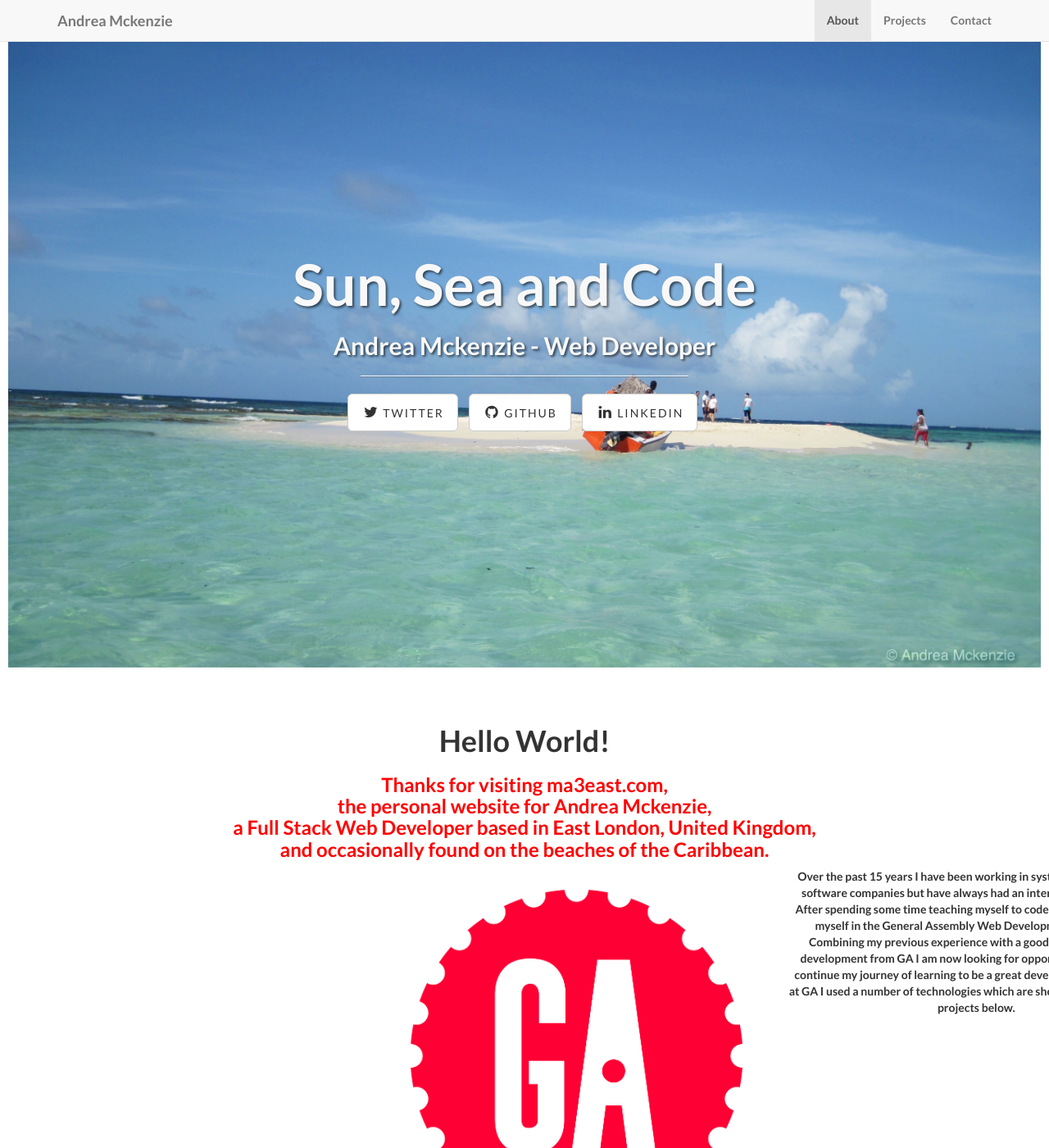
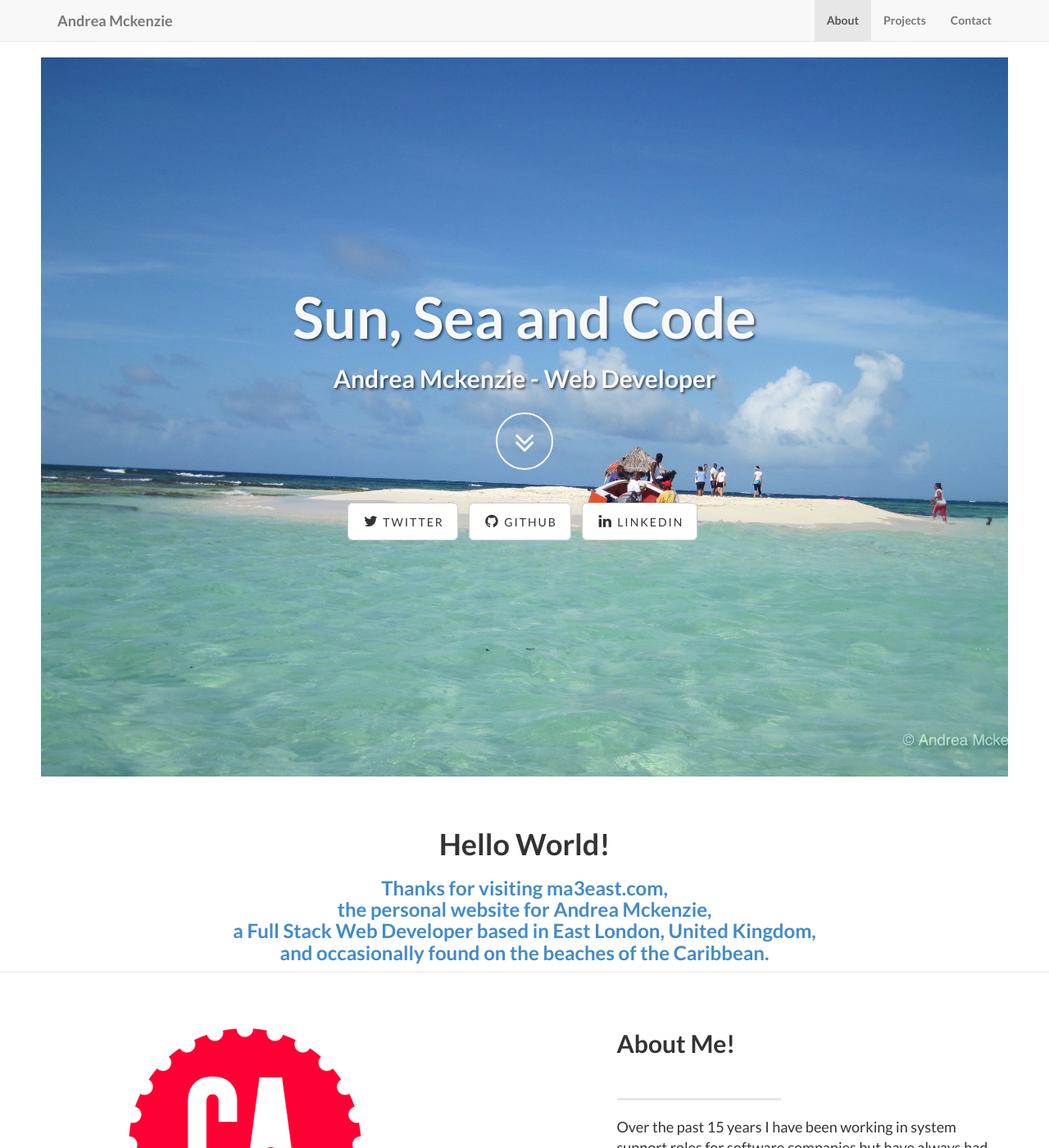
Before and after one commit to ma3east/ma3east.github.io, a Jekyll site: the page built from index.html, in a window 1280 px wide and 1400 px high. Shown: the whole window at 82% size. Built offline with Jekyll 4.4.1, drawn with Linux system fonts in a browser that asks for light colours; some of the changed text lies outside the part shown.

Commit message:
sorted out about me page, and added down arrow

```diff
--- a/_includes/about.html
+++ b/_includes/about.html
@@ -4,30 +4,39 @@
     <div class="col-lg-8 col-lg-offset-2">
       <br/><br/>
       <h1>Hello World!</h1>
-          <h3>
-            <span class="highlight">Thanks for visiting ma3east.com,<br> the personal website for Andrea Mckenzie,<br> a Full Stack Web Developer based in East London, United Kingdom, and occasionally found on the beaches of the Caribbean.
-            </span>
+      <h3 class="highlight">
+        Thanks for visiting ma3east.com,<br> the personal website for Andrea Mckenzie,<br> a Full Stack Web Developer based in East London, United Kingdom, and occasionally found on the beaches of the Caribbean.
       </h3>
-          <div class="container">
-          <div class="row">
-
-
-            <section class="col-lg-5 col-lg-offset-2 col-sm-6">
-            <img class="img-responsive" src="../img/GA.png">
-            </section>
-            <section class="col-lg-5 col-sm-6">
-              <p>
-                Over the past 15 years I have been working in system support roles for software companies but have always had an interest in development. After spending some time teaching myself to code I decided to immerse myself in the General Assembly Web Development programme. Combining my previous experience with a good foundation in web development from GA I am now looking for opportunities where I can continue my journey of learning to be a great developer.
-
-                During my time at GA I used a number of technologies which are showcased in some of my projects below.
-              </p>
-            </section>
-            </div>
-
-          </div>
-          <!-- <p>See a link to my GA Profile here:
-            <a href="https://profiles.generalassemb.ly/profiles/andrea-mckenzie"></a>
-          </p> -->
     </div>
   </div>
 </section>
+<div class="content-section-b">
+  <div class="container">
+    <div class="row">
+      <div class="col-lg-5 col-lg-offset-1 col-sm-push-6 col-sm-6">
+        <h2 class="section-heading">About Me!</h2>
+        <hr class="section-heading-spacer">
+        <div class="clearfix"></div>
+        <div class="lead">
+          <p>
+            Over the past 15 years I have been working in system support roles for software companies but have always had an interest in development. After spending some time teaching myself to code I decided to immerse myself in the General Assembly Web Development programme. Combining my previous experience with a good foundation in web development from GA I am now looking for opportunities where I can continue my journey of learning to be a great developer.
+          </p>
+          <p>
+            During my time at GA I used a number of technologies which are showcased in some of my projects below.
+          </p>
+          <p>
+            When I am not coding, I enjoy watching films, travelling, and learning how to be a better photographer.
+
+            Feel free to get in touch to discuss opportunities.
+          </p>
+        </div>
+      </div>
+      <div class="col-lg-5 col-sm-pull-6 col-sm-6">
+        <img class="img-responsive GA" src="img/ga.png" alt="General Assembly logo">
+      </div>
+    </div>
+  </div>
+  <!-- /.container -->
+
+</div>
+<!-- /.content-section-b -->
--- a/_includes/head.html
+++ b/_includes/head.html
@@ -9,7 +9,7 @@
     <title>{% if page.title %}{{ page.title }}{% else %}{{ site.title }}{% endif %}</title>
 
     <!-- Link to favicon -->
-    <link href="img/heartFavicon.png" rel="icon" type="image/png">
+    <link href="img/heartFavicon.png" rel="browser icon" type="image/png">
 
     <!-- Bootstrap Core CSS -->
     <link href="css/bootstrap.min.css" rel="stylesheet">
--- a/_includes/header.html
+++ b/_includes/header.html
@@ -42,7 +42,13 @@
          <div class="intro-message">
           <h1>{{ page.title }}</h1>
           <h2>{{ page.subTitle }}</h2>
-						<hr class="intro-divider">
+
+          <a href="#about" class="btn btn-circle page-scroll">
+              <i class="fa fa-angle-double-down animated"></i>
+          </a>
+          <br>
+          <br>
+          <br>
           <ul class="list-inline intro-social-buttons">
            {% for social in site.social %}
            <li>
--- a/_includes/page_content.html
+++ b/_includes/page_content.html
@@ -32,12 +32,12 @@
 
             <div class="row">
                 <div class="col-lg-5 col-lg-offset-1 col-sm-push-6  col-sm-6">
+                    <h2 class="section-heading">{{ post.title }}</h2>
                     <hr class="section-heading-spacer">
                     <div class="clearfix"></div>
-                    <h2 class="section-heading">{{ post.title }}</h2>
                     <div class="lead">{{ post.content }}</div>
                 </div>
-                <div class="col-lg-5 col-sm-pull-6  col-sm-6">
+                <div class="col-lg-5 col-sm-pull-6 col-sm-6">
                   <img class="img-responsive" src="img/services/{{ post.img }}" alt="">
               </div>
           </div>
--- a/css/landing-page.css
+++ b/css/landing-page.css
@@ -33,7 +33,10 @@ h6 {
     color: #f8f8f8;
     background: url(../img/morpion.jpg) no-repeat center center;
     background-size: cover;
-    border: 10px solid white;
+    border: solid white;
+    border-left-width: 50px;
+    border-right-width: 50px;
+    border-top-width: 50px;
     overflow: hidden;
 }
 
@@ -117,7 +120,9 @@ h6 {
     background: url(../img/harbour2_cropped.jpg); /*no-repeat center center;*/
     background-size: cover;
     background-position: 0 70%;
-    border: 10px solid white;
+    border: solid white;  /* was 10px */
+    border-left-width: 50px;
+    border-right-width: 50px;
 }
 
 .banner h2 {
--- a/css/style.css
+++ b/css/style.css
@@ -1,5 +1,83 @@
 /*my css*/
 
 .highlight {
-    color: red;
+  color: #428bca;
 }
+
+.GA {
+  margin: auto;
+}
+
+.btn-circle {
+  width: 70px;
+  height: 70px;
+  margin-top: 15px;
+  padding: 7px 16px;
+  border: 2px solid #f6f6f6;
+  border-radius: 35px;
+  font-size: 40px;
+  color: #f5f5f5;
+  background: 0 0;
+  -webkit-transition: background .3s ease-in-out;
+  -moz-transition: background .3s ease-in-out;
+  transition: background .3s ease-in-out;
+}
+
+.btn-circle:hover,
+.btn-circle:focus {
+  outline: 0;
+  color: #f6f6f6;
+  background: rgba(255,255,255,.1);
+}
+
+.btn-circle i.animated {
+  -webkit-transition-property: -webkit-transform;
+  -webkit-transition-duration: 1s;
+  -moz-transition-property: -moz-transform;
+  -moz-transition-duration: 1s;
+}
+
+.btn-circle:hover i.animated {
+  -webkit-animation-name: pulse;
+  -moz-animation-name: pulse;
+  -webkit-animation-duration: 1.5s;
+  -moz-animation-duration: 1.5s;
+  -webkit-animation-iteration-count: infinite;
+  -moz-animation-iteration-count: infinite;
+  -webkit-animation-timing-function: linear;
+  -moz-animation-timing-function: linear;
+}
+
+@-webkit-keyframes pulse {
+  0 {
+    -webkit-transform: scale(1);
+    transform: scale(1);
+  }
+
+  50% {
+    -webkit-transform: scale(1.2);
+    transform: scale(1.2);
+  }
+
+  100% {
+    -webkit-transform: scale(1);
+    transform: scale(1);
+  }
+}
+
+@-moz-keyframes pulse {
+  0 {
+    -moz-transform: scale(1);
+    transform: scale(1);
+  }
+
+  50% {
+    -moz-transform: scale(1.2);
+    transform: scale(1.2);
+  }
+
+  100% {
+    -moz-transform: scale(1);
+    transform: scale(1);
+  }
+}
```
Also changed, not shown: img/GA.png. Lines whose indentation alone changed are shown as unchanged.
